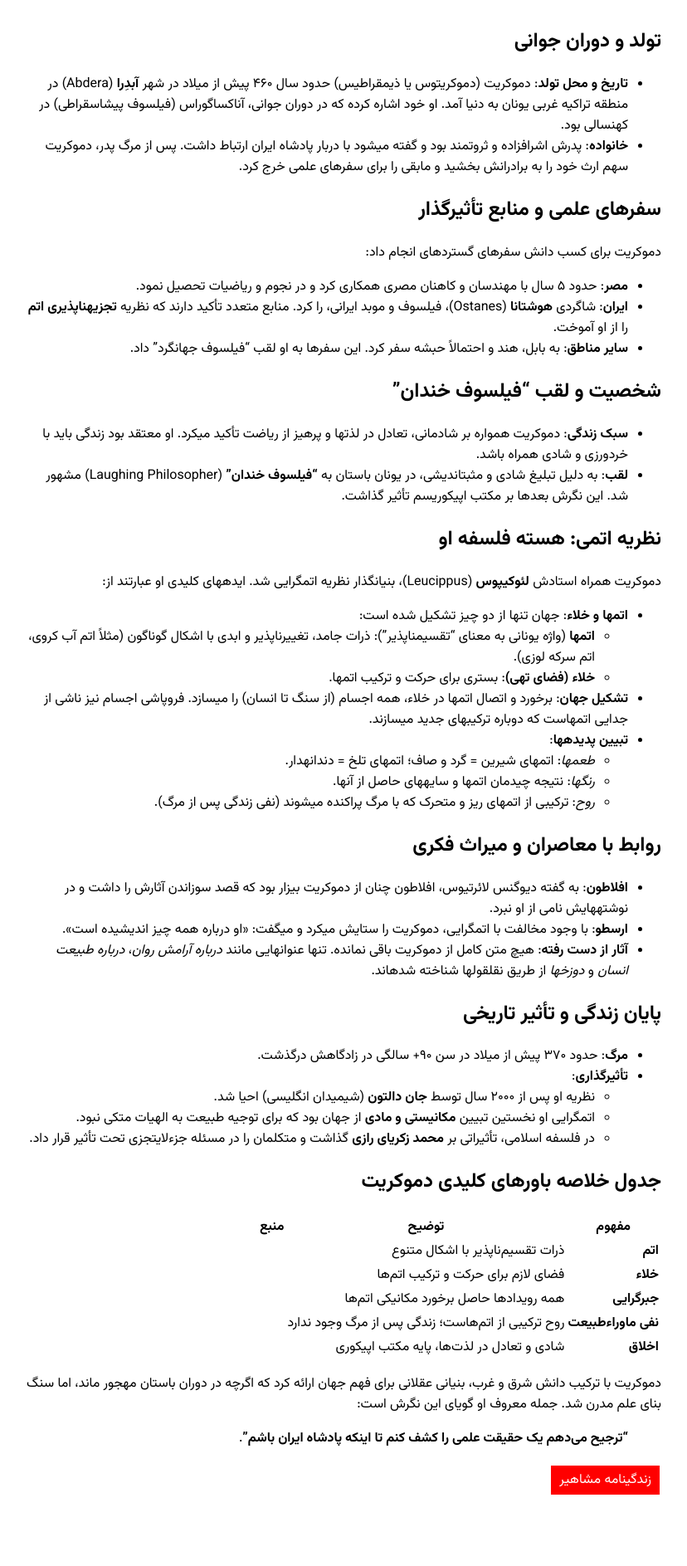
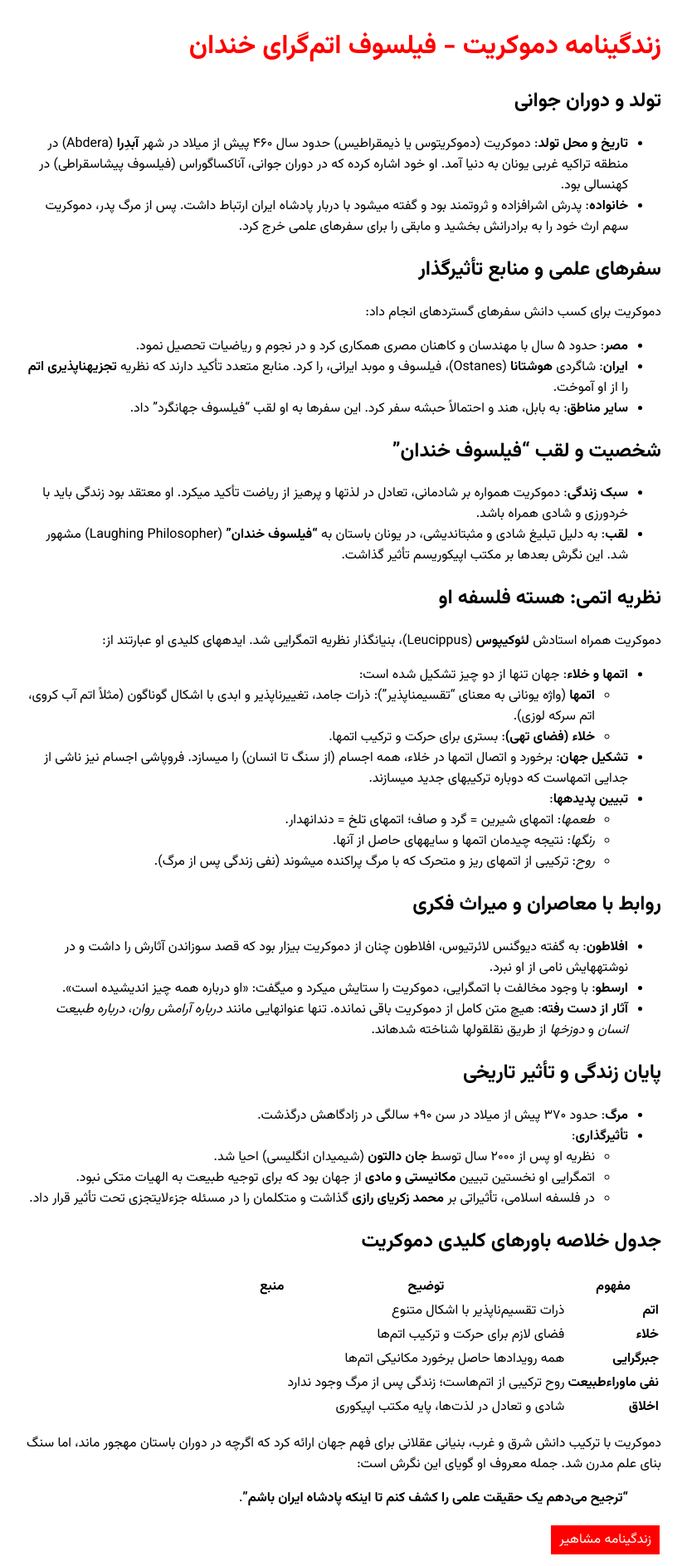
Before and after one commit to darkblog/darkblog.github.io, a Jekyll site: the page built from _posts/2025-7-4-55.md, in a window 1280 px wide. Shown: the whole page at 83% size, without its empty margins (227-1055 px from the left). Built offline with Jekyll 4.4.1, drawn with Linux system fonts in a browser that asks for light colours; our own code applies the rules of GitHub Pages for plain Markdown files; before the commit the page ends 1815 px from its top, so only the background shows below that.

Commit message:
Update 2025-7-4-55.md

```diff
--- a/_posts/2025-7-4-55.md
+++ b/_posts/2025-7-4-55.md
@@ -1,6 +1,6 @@
 ---
 layout: post
-title: زندگینامه دموکریت: فیلسوف اتم‌گرای خندان
+title: زندگینامه دموکریت - فیلسوف اتم‌گرای خندان
 ---
 
 ## تولد و دوران جوانی
```
